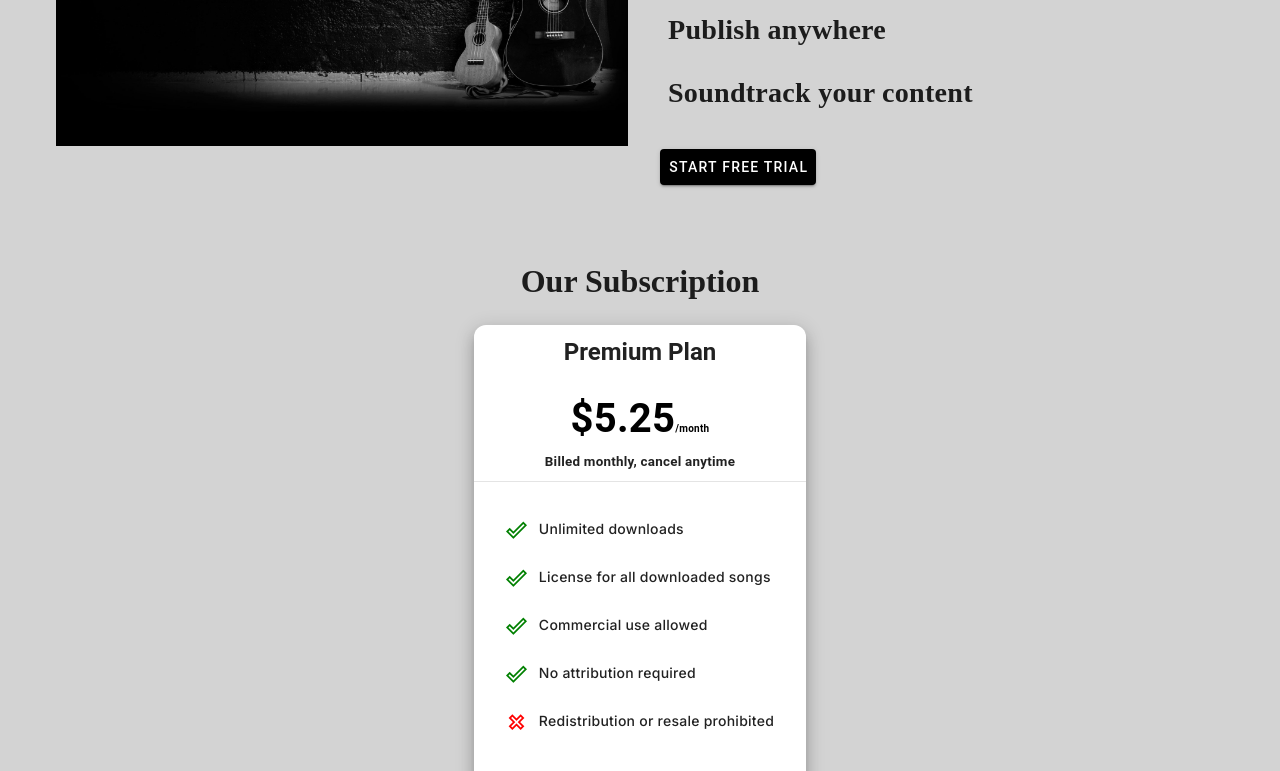
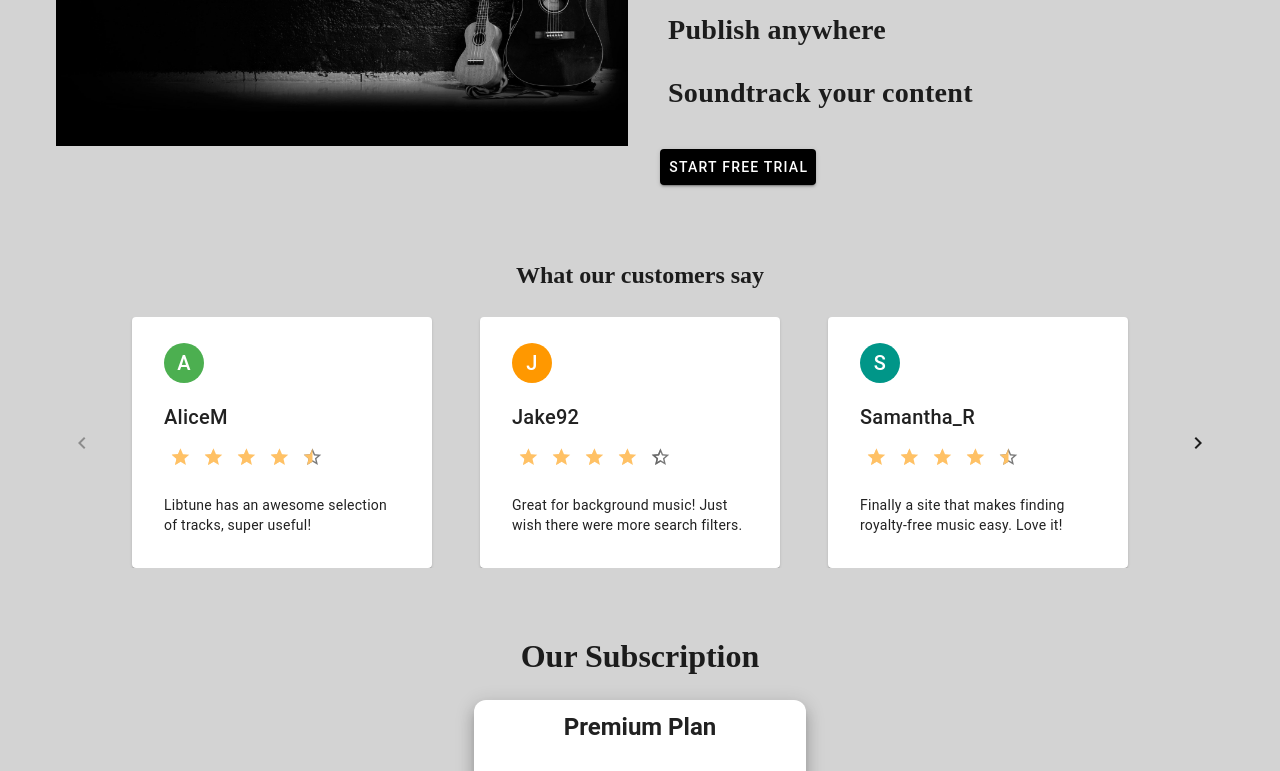
Before and after one commit to angejr/libtune-frontend, a Nuxt app: page /Landing in a window 1280 px wide. Shown: the part 956-1727 px from the top of the page. Built offline with nearby package versions, Linux system fonts and the light colour scheme.

Commit message:
Added reviews

```diff
--- a/pages/Landing.vue
+++ b/pages/Landing.vue
@@ -22,6 +22,12 @@ function goToStripe() {
     errorStore.setError({ title: "Error", text: e.message });
   }
 }
+
+// Generate a random pastel color based on username
+function getColor(name){
+  const colors = ["blue", "red", "green", "purple", "orange", "pink", "teal"];
+  return colors[name.charCodeAt(0) % colors.length]; // Pick a color based on the first letter
+};
 
 const items = [
   { id: 1, title: "Pop", color: "pink", image: "images/pop.jpg" },
@@ -79,6 +85,30 @@ const faq = [
     text: "In most cases, yes. However, you need to verify the terms of the license agreement from your music provider as well as the policies of that particular social platform. Some royalty-free music licenses may restrict usage on certain platforms for various reasons, while others may provide free usage on all platforms. Additionally, some social platforms have their own music libraries and licensing agreements which you have to consider before using your own licensed music. Libtune does not restrict the usage of your purchased music in any form, except if used for explicit or illegal content."
   }
 ];
+
+const reviews = [
+  { id: 1, text: "Libtune has an awesome selection of tracks, super useful!", user: "AliceM", value: 4.7 },
+  { id: 2, text: "Great for background music! Just wish there were more search filters.", user: "Jake92", value: 4.0 },
+  { id: 3, text: "Finally a site that makes finding royalty-free music easy. Love it!", user: "Samantha_R", value: 4.9 },
+  { id: 4, text: "Pretty solid, tho some tracks feel a bit generic. Still good tho!", user: "Mike_T", value: 3.8 },
+  { id: 5, text: "Libtune is my go-to for video projects. Affordable and legit.", user: "FilmmakerJoe", value: 4.6 },
+  { id: 6, text: "Gr8 site, easy to use. Found a lot of gems here!", user: "ElenaV", value: 4.5 },
+  { id: 7, text: "Was skeptical at first but it's actually really good.", user: "Chris_W", value: 4.2 },
+  { id: 8, text: "One of the better libraries out there. Needs more rock tho.", user: "ZaneF", value: 3.9 },
+  { id: 9, text: "Best royalty-free music site I’ve used, hands down.", user: "MelodyQueen", value: 5.0 },
+  { id: 10, text: "Decent variety. Some categories could use expansion.", user: "Leo_D", value: 4.0 },
+  { id: 11, text: "Tbh, didn’t expect much but ended up using it all the time.", user: "JayJay", value: 4.3 },
+  { id: 12, text: "Love the premium options. Wud be nice to have a mobile app!", user: "Steph_K", value: 4.4 },
+  { id: 13, text: "Everything works well, but UI could be a bit more modern.", user: "DesignGuru", value: 3.7 },
+  { id: 14, text: "Helped me find exactly what I needed for my podcast!", user: "PodcastSteve", value: 4.8 },
+  { id: 15, text: "The search function is way better than other sites. 👍", user: "Nina_S", value: 4.6 },
+  { id: 16, text: "Affordable, easy to navigate, and great variety.", user: "Marko", value: 4.5 },
+  { id: 17, text: "Good stuff, just wish some songs had more variations.", user: "LiamB", value: 3.9 },
+  { id: 18, text: "Better than expected. Customer support was quick too!", user: "RealJohnDoe", value: 4.7 },
+  { id: 19, text: "I use it for my Twitch streams. No copyright issues!", user: "StreamerAlex", value: 4.8 },
+  { id: 20, text: "Had some doubts at first but now I keep coming back!", user: "KatieW", value: 4.3 }
+];
+
 
 </script>
 
@@ -154,7 +184,7 @@ const faq = [
                 >
                 <p
                   class="font-inter"
-                  style="font-size: small; font-weight: 600"
+                  style="font-size: small; font-weight: 600; text-align: center;"
                 >
                   Start free trial. cancel anytime
                 </p>
@@ -243,6 +273,36 @@ const faq = [
           </v-card>
         </v-col>
       </v-row>
+    </v-container>
+    <v-container class="py-8">
+      <div class="mb-6">
+        <h1 style="font-family: Montserrat; font-size: x-large; text-align:center">
+          What our customers say
+        </h1>
+      </div>
+      <v-slide-group :mobile="displayStore.isMobile">
+        <v-slide-group-item v-for="review in reviews" :key="review.id">
+          <v-card class="mx-6 pa-4" width="300">
+            <template v-slot:prepend>
+              <v-avatar :color="getColor(review.user)">
+                <span class="text-white text-h6">{{ review.user.charAt(0).toUpperCase() }}</span>
+              </v-avatar>
+            </template>
+            <v-card-title>{{ review.user }}</v-card-title>
+            <v-card-subtitle>
+              <v-rating
+                  half-increments
+                  readonly
+                  :length="5"
+                  :size="33"
+                  :model-value="review.value"
+                  active-color="#FF9900"
+                />
+            </v-card-subtitle>
+            <v-card-text>{{ review.text }}</v-card-text>
+          </v-card>
+        </v-slide-group-item>
+      </v-slide-group>
     </v-container>
     <v-container
       class="py-8"
```
